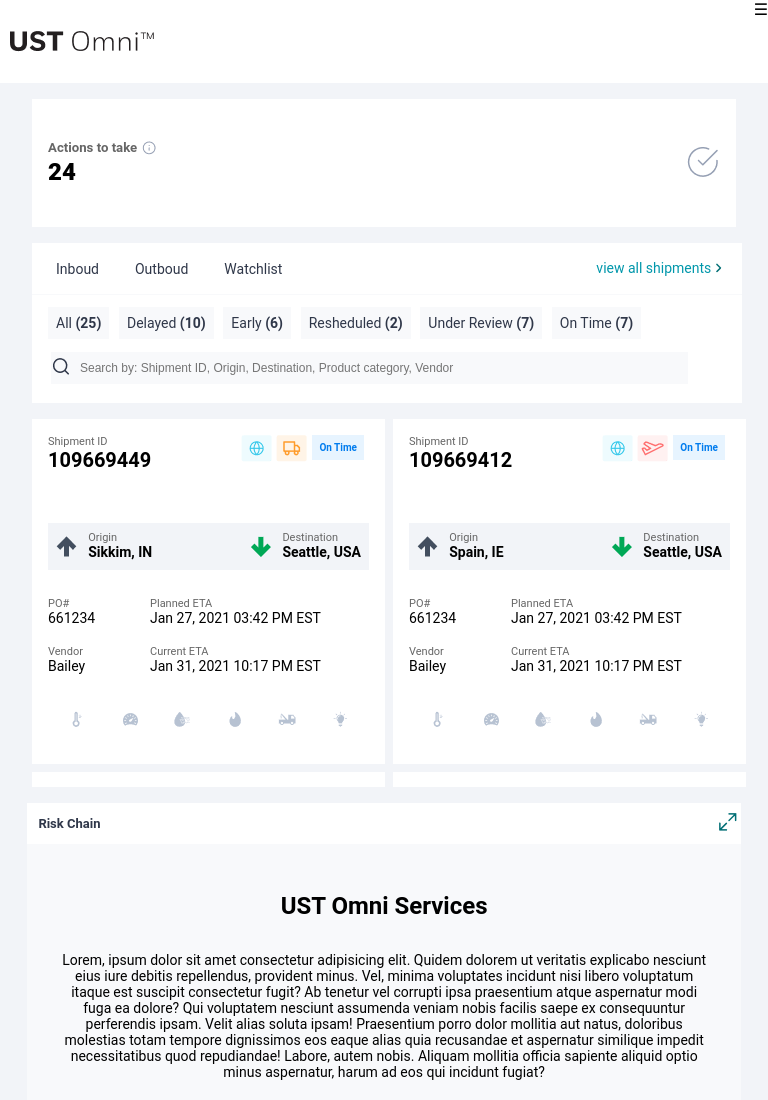
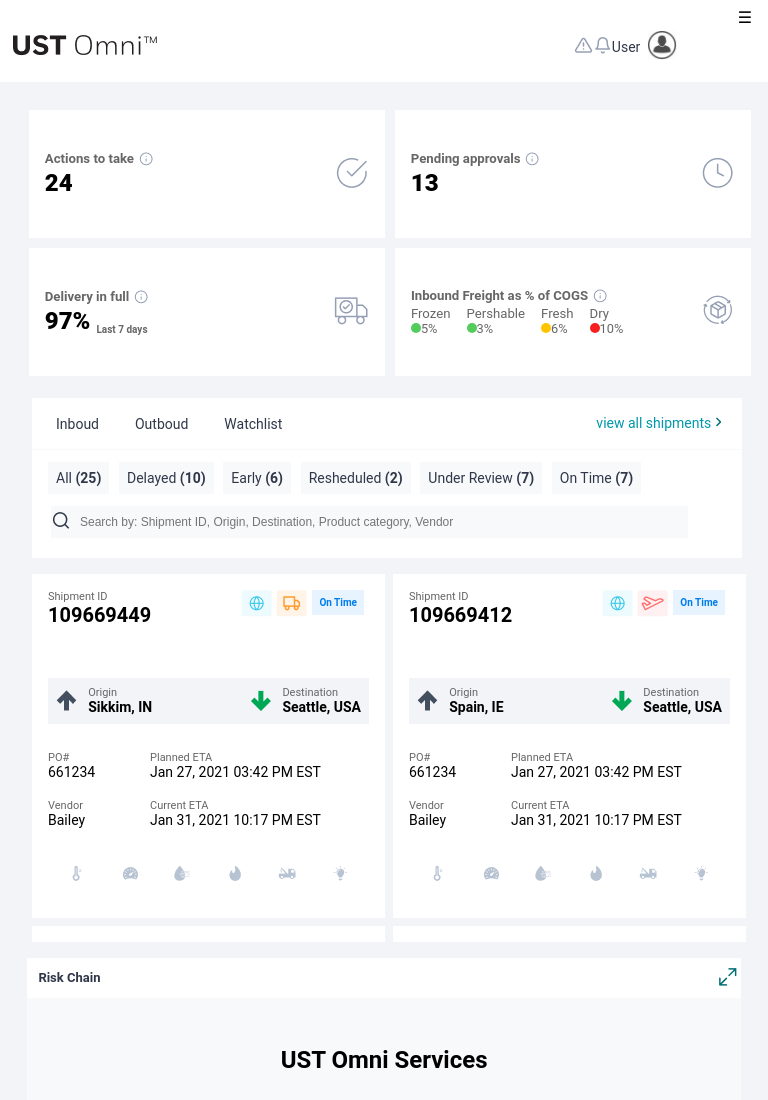
Before and after one commit to Premja123/ustOmni, a plain HTML site: page index.html in a window 768 px wide. Shown: the top 1100 px of the page. Drawn offline with Linux system fonts and the light colour scheme.

Commit message:
16/08/2022 10:59AM

```diff
--- a/index.html
+++ b/index.html
@@ -46,7 +46,6 @@
     </div>
 
 
-
     <nav id="navigation_block_mobile" class="navigation_block_mobile">
         <a href="#"><div class="nav_block_mobile"><div><img src="/assert/Home.png" alt="home"></div><div class="mob">Dashboard</div></div></a>
         <a href="#"><div class="nav_block_mobile"><div><img src="/assert/Shipment_Mgmt.png" alt="shipment_img"></div><div class="mob">Shipment</div></div></a>
@@ -54,7 +53,6 @@
         <a href="#"><div class="nav_block_mobile"><div><img src= "/assert/settings 1.png"  alt="tower_img"></div><div class="mob">Control Tower</div></div></a>
         <a href="#"><div class="nav_block_mobile nav_block1_mobile"><div><img src= "/assert/set.png" alt="setting_img"></div><div class="mob">Action Panel</div></div></a>
     </nav>
-
 </nav>
 
 
@@ -96,33 +94,6 @@
                 <div><img src="/assert/Group 33740.png" alt="deliver"></div>
             </div>
 
-
-
-         <div class="grid_box">
-             <div>
-            <div class="exclamatory_icon">
-                <div>On Time Delivery</div>
-                <div> <img src="/assert/info.png" alt="icon"></div>
-            </div>
-            <span class="numbers">93% </span><sub>Last 7 days</sub>
-            </div>
-            <div><img src="/assert/box_img.png" alt="tick"></div>
-        </div>
-
-        <div class="grid_box">
-             <div>
-            <div class="exclamatory_icon">
-                <div>Cost/Pound/Mile</div>
-                <div> <img src="/assert/info.png" alt="icon"></div>
-            </div>
-
-            <span class="numbers">$1.45 </span><sub>Last 7 days</sub>
-            </div>
-            <div><img src="/assert/Group 37137.png" alt="tick"></div>
-            </div>
-
-
-
             <div class="last_grid_box">
                 <div class="inside_grid_box">
                     <div class="exclamatory_icon">
@@ -155,6 +126,33 @@
                     </div>
 
          </div>
+
+         <div class="grid_box">
+             <div>
+            <div class="exclamatory_icon">
+                <div>On Time Delivery</div>
+                <div> <img src="/assert/info.png" alt="icon"></div>
+            </div>
+            <span class="numbers">93% </span><sub>Last 7 days</sub>
+            </div>
+            <div><img src="/assert/box_img.png" alt="tick"></div>
+        </div>
+
+        <div class="grid_box">
+             <div>
+            <div class="exclamatory_icon">
+                <div>Cost/Pound/Mile</div>
+                <div> <img src="/assert/info.png" alt="icon"></div>
+            </div>
+
+            <span class="numbers">$1.45 </span><sub>Last 7 days</sub>
+            </div>
+            <div><img src="/assert/Group 37137.png" alt="tick"></div>
+            </div>
+
+
+
+
         </div>
      </div>
 
--- a/project.css
+++ b/project.css
@@ -154,7 +154,7 @@ header{
 .grid_box{
    display:flex;
     padding:1rem;
-    width: 126%;
+    width: 120%;
     justify-content:space-between;
     background-color:white;
     text-decoration:bold;
@@ -172,7 +172,7 @@ header{
 .last_grid_box{
     padding:1rem;
     display:flex;
-    width:126%;
+    width:120%;
     align-items:center;
     justify-content:space-between;
     background-color:white;
@@ -565,6 +565,83 @@ font-family:"Roboto", sans-serif;
 
 @media (max-width:600px){
 
+    /* a{
+        text-decoration: none;
+        color:#2F3749;
+        font-size: 0.875rem;
+    }
+    p{
+       font-size: 0.875rem;
+    }
+    li{
+        list-style: none;
+    }
+    #mobile_view{
+        background-color: white;
+    }
+
+    #mobile_view label,#mobile{
+        display:block;
+    }
+    #navigation_block_mobile{
+        display:none;
+    }
+    .navigation_block{
+        display:none;
+    }
+    #mobile_view input:checked~.navigation_block_mobile{
+        display:block;
+    }
+    .user_login{
+        display: none;
+    }
+    .navigation_block_mobile{
+        background-color: white;
+    }
+    .navigation_block_mobile li{
+        padding: 1rem;
+    }
+    #mobile{
+        display:none;
+    }
+    .nav_block_mobile{
+        display:flex;
+        padding: 1rem;
+        justify-content:center;
+        align-content: space-between;
+        align-items: center;
+        margin:0.3rem;
+        border-bottom: 1px solid #0097ab;
+    }
+    .container{
+        display:flex;
+        height:3rem;
+
+    }
+    header{
+        background-color: white;
+        border-bottom:1rem solid white;
+        width: 100%;
+     height:3rem;
+    }
+
+    .mob:focus{
+        background-color: #0097ab;
+    }
+    .login a:hover{
+        color:#0097ab;
+      }
+    .linkings:focus{
+        border-bottom:0.1rem solid #0097ab;
+    }
+    .flex_container2 a:focus {
+        background-color:#0097AB;
+      }
+
+
+
+} */
+
 a{
     text-decoration: none;
     color:#2F3749;
@@ -578,10 +655,22 @@ font-family:"Roboto", sans-serif;
 }
 #mobile_view{
     background-color: white;
-    }
-
+    /*align-items: center;*/
+    /*display: flex;
+    flex-direction: row-reverse;*/
+}
+
+label{
+    /* padding-right: 1rem; */
+}
 #mobile_view label,#mobile{
-        display:block;
+    /* display:block; */
+   /* float: right;
+    height:3rem;*/
+   /* width:2%;*/
+   padding-top: 0.5rem;
+
+   display: flex;
 }
 #navigation_block_mobile{
     display:none;
@@ -609,7 +698,7 @@ font-family:"Roboto", sans-serif;
     display:flex;
     padding: 1rem;
     justify-content:center;
-        align-content: space-between;
+   /* align-content: space-between;*/
     align-items: center;
     /*padding:0.2rem 0rem;*/
     margin:0.3rem;
@@ -617,16 +706,24 @@ font-family:"Roboto", sans-serif;
 }
 .container{
     display:flex;
-        height:3rem;
+    /*height:3rem;*/
+   justify-content: space-between;
 
 }
 header{
     background-color: white;
     border-bottom:1rem solid white;
-        width: 100%;
-     height:3rem;
-    }
-
+    width: 70%;
+    align-items: center;
+    /* padding-top:1rem; */
+ height:auto;
+}
+ .user_login{
+    display: block;
+    display: flex;
+    width: 2rem;
+justify-content: space-between;
+ }
 .mob:focus{
     background-color: #0097ab;
 }
@@ -638,21 +735,20 @@ font-family:"Roboto", sans-serif;
 }
 .flex_container2 a:focus {
     background-color:#0097AB;
+  }
+
+
+  .grid_scrolling::-webkit-scrollbar {
+    display: none;
 }
 
 .grid_scrolling{
     display: flex;
     column-gap: 0.7rem;
-    /* padding: 10px; */
-   /* padding-top: 10px;*/
-    /* grid-template-columns: 1fr 1fr 1fr; */
-    /* overflow: scroll; */
-    /* white-space: nowrap; */
+
     width: 165%;
     height:5.5rem;
-    /* padding-bottom: 10px;*/
-}
-
+}
 .container2{
        display: grid;
         position: relative;
@@ -1074,6 +1170,7 @@ flex-direction: row;
 
     @media (min-width:700px) and (max-width:1200px){
 
+
 a{
     text-decoration: none;
     color:#2F3749;
@@ -1087,10 +1184,22 @@ flex-direction: row;
 }
 #mobile_view{
     background-color: white;
-        }
-
+    /*align-items: center;*/
+    /*display: flex;
+    flex-direction: row-reverse;*/
+}
+
+label{
+    padding-right: 1rem;
+}
 #mobile_view label,#mobile{
-            display:block;
+    /* display:block; */
+   /* float: right;
+    height:3rem;*/
+   /* width:2%;*/
+   padding-top: 0.5rem;
+
+   display: flex;
 }
 #navigation_block_mobile{
     display:none;
@@ -1118,7 +1227,7 @@ flex-direction: row;
     display:flex;
     padding: 1rem;
     justify-content:center;
-            align-content: space-between;
+   /* align-content: space-between;*/
     align-items: center;
     /*padding:0.2rem 0rem;*/
     margin:0.3rem;
@@ -1126,16 +1235,27 @@ flex-direction: row;
 }
 .container{
     display:flex;
-            height:3rem;
+    /*height:3rem;*/
+    padding: 0.2rem;
+    width:96%;
+   justify-content: space-between;
 
 }
 header{
     background-color: white;
     border-bottom:1rem solid white;
-            width: 100%;
-         height:3rem;
-        }
-
+    width: 90%;
+    align-items: center;
+    justify-content: space-between;
+    /* padding-top:1rem; */
+ height:auto;
+}
+ .user_login{
+    display: block;
+    display: flex;
+    width:auto;
+justify-content: space-between;
+ }
 .mob:focus{
     background-color: #0097ab;
 }
@@ -1149,34 +1269,53 @@ flex-direction: row;
     background-color:#0097AB;
   }
 
+
+
+          .grid_scrolling::-webkit-scrollbar {
+            display: none;
+        }
+
+        .grid_scrolling {
+          -ms-overflow-style: none;
+          scrollbar-width: none;
+        }
+
       .grid_scrolling{
+        display: grid;
+        grid-template-columns:1fr 1fr;
+        /*column-gap: 1rem;*/
+        gap:10px;
+       /* width: 220%;*/
+        height:17rem;
+        overflow-x:hidden;
+        overflow-y: scroll;
+    }
+
+
+    .container2{
         display: flex;
-        column-gap: 1rem;
-        width: 220%;
-        height:5.5rem;
-    }
-
-
-    .container2{
-        display: grid;
+        flex-direction: row;
          position: relative;
-         grid-template-columns:1fr 1fr;
-         gap:1rem;
-         margin:2rem 2rem 1rem 2rem;
+         width:94%;
+         padding-top: 1rem;
+         padding-left: 0.8rem;
+        /* grid-template-columns:1fr 1fr;*/
+        /* gap:1rem;
+         margin:2rem 2rem 1rem 2rem;*/
          flex-wrap: wrap;
-         justify-content: space-between;
+        /* justify-content: space-between;
          width:92%;
-         height:8rem;
+         height:8rem;*/
         white-space: nowrap;
-         overflow-x: scroll;
-         overflow-y: hidden;
+        /* overflow-x: scroll;
+         overflow-y: hidden;*/
  }
 
      .grid_box{
          display:flex;
          padding:1rem;
          justify-content:space-between;
-         width:42rem;
+         width:auto;
          height:6rem;
          background-color:white;
          color:#666;
@@ -1189,7 +1328,7 @@ flex-direction: row;
          justify-content:space-between;
          background-color:white;
          color:#666;
-         width:42rem;
+         width:auto;
          height: 6rem;
      }
      .last_grid_box p{
```
Lines whose indentation alone changed are shown as unchanged.
